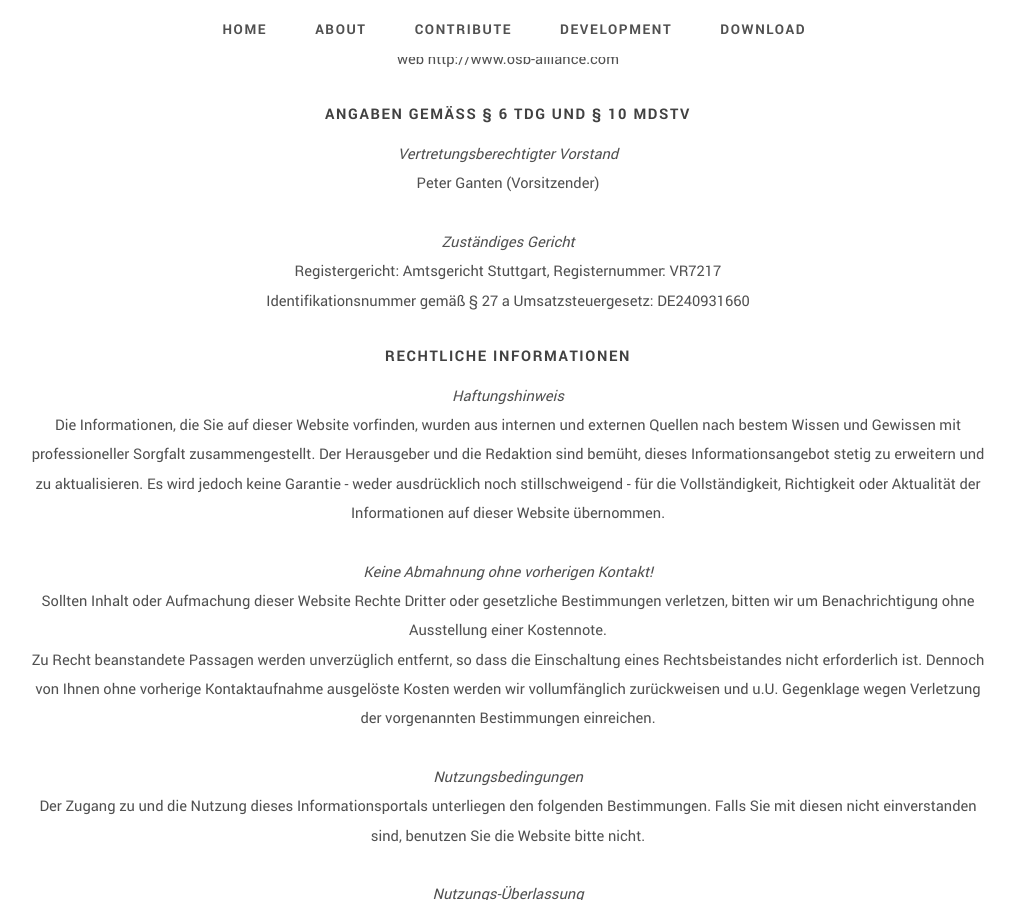
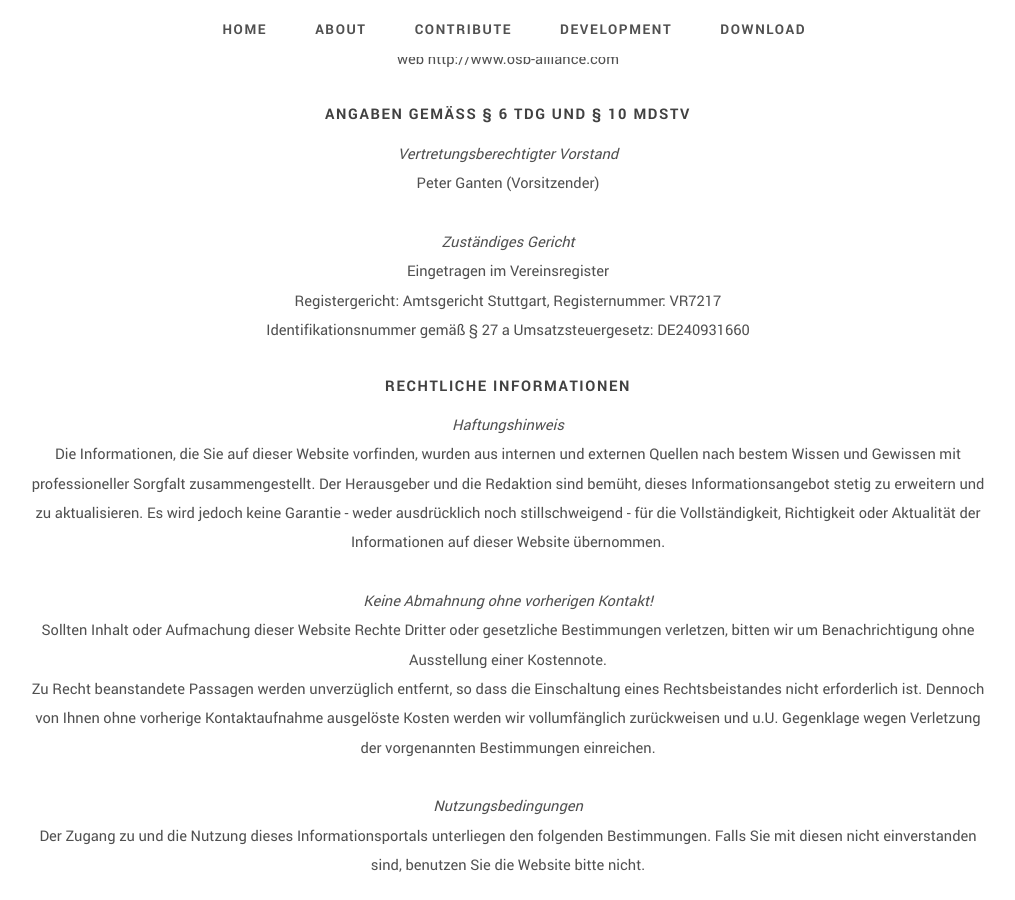
Before and after one commit to iridium-browser/tracker, a Jekyll site: the page built from imprint.md, in a window 1280 px wide and 900 px high, scrolled down 865 px. Shown: the whole window, without its empty margins (132-1147 px from the left). Built offline with Jekyll 4.4.1, drawn with Linux system fonts in a browser that asks for light colours.

Commit message:
Updated Imprint w/ Eingetragen im 'Vereinsregister'

```diff
--- a/imprint.md
+++ b/imprint.md
@@ -28,6 +28,7 @@ web http://www.osb-alliance.com
 Peter Ganten (Vorsitzender)
 
 *Zuständiges Gericht*
+Eingetragen im Vereinsregister
 Registergericht: Amtsgericht Stuttgart, Registernummer: VR7217
 Identifikationsnummer gemäß § 27 a Umsatzsteuergesetz: DE240931660
 
```
